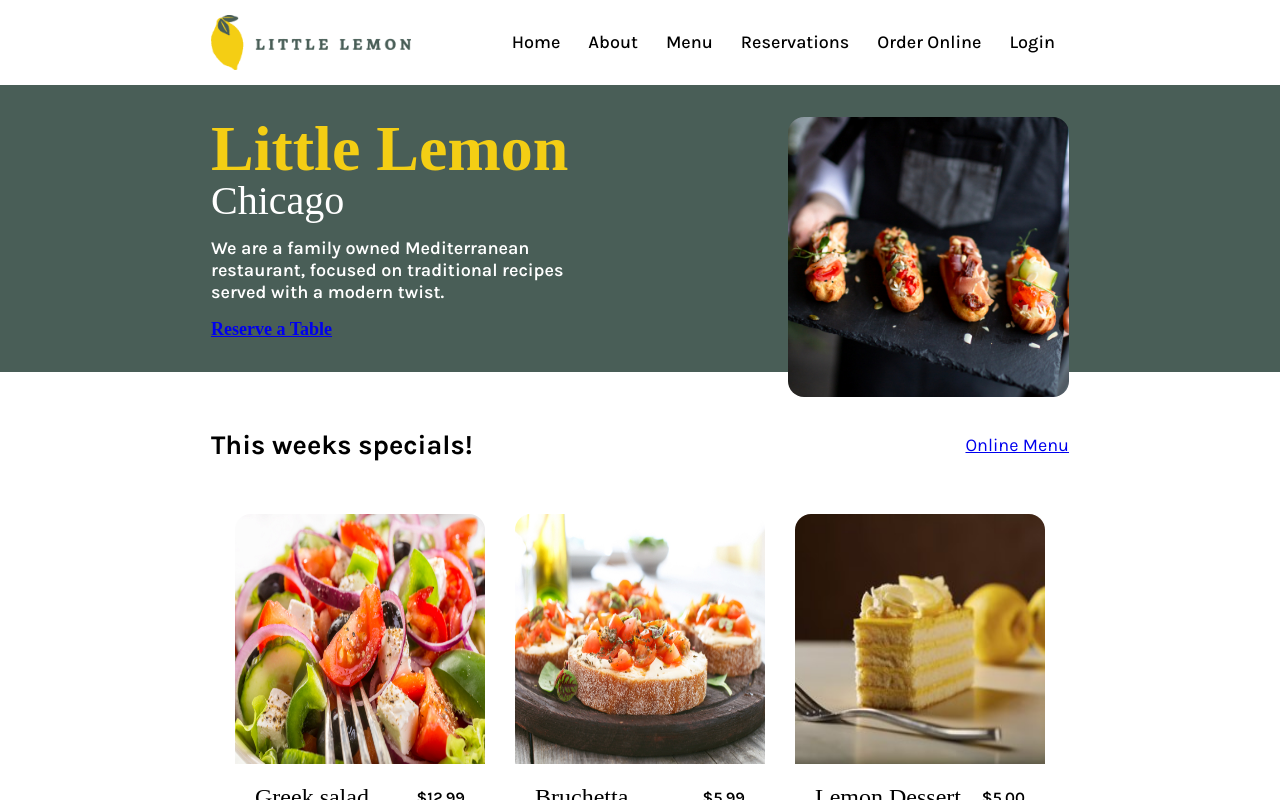
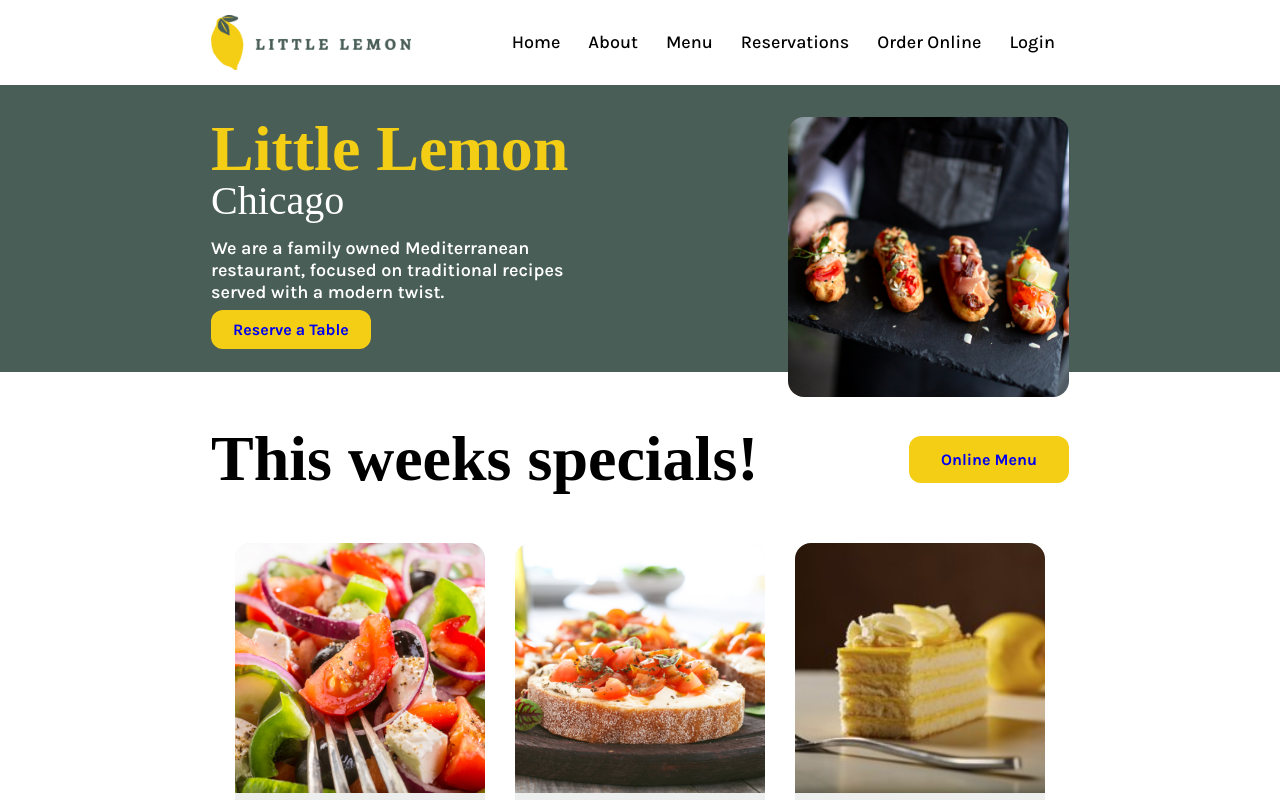
Before and after one commit to webdevtoday/little-lemon-app, a React (Create React App) app: page / in a window 1280 px wide. Shown: the top 800 px of the page. Built offline with nearby package versions, Linux system fonts and the light colour scheme; a web font is replaced by a local one.

Commit message:
Add global styles

```diff
--- a/src/styles/global.css
+++ b/src/styles/global.css
@@ -9,6 +9,8 @@
 :root {
   --primary-color: rgb(73, 94, 87);
   --secondary-color: rgb(244, 206, 20);
+  --secondary-accent-color: rgb(238, 153, 114);
+  --secondary-dark-color: rgb(237, 239, 238);
   --border-radius: 16px;
   --title-font-family: "Markazi Text", serif;
   --subtitle-font-family: "Markazi Text", serif;
@@ -28,6 +30,7 @@ body {
 img {
   display: block;
   max-width: 100%;
+  object-fit: cover;
 }
 
 .section {
@@ -45,8 +48,44 @@ img {
   max-width: 858px;
 }
 
+.title {
+  font-family: var(--title-font-family);
+  font-size: var(--title-font-size);
+}
+
+.button {
+  padding: 10px 22px;
+
+  font-family: var(--text-font-family);
+  font-size: 16px;
+  font-weight: 700;
+  text-decoration: none;
+  white-space: nowrap;
+
+  border: none;
+  outline: none;
+  border-radius: 12px;
+
+  background-color: var(--secondary-color);
+
+  cursor: pointer;
+}
+.button:visited {
+  color: #000;
+}
+.button--large {
+  padding: 18px 32px;
+}
+
 @media (max-width: 890px) {
   .section-body {
     padding: 0 16px;
   }
 }
+
+@media (max-width: 475px) {
+  :root {
+    --title-font-size: 50px;
+    --subtitle-font-size: 35px;
+  }
+}
```
